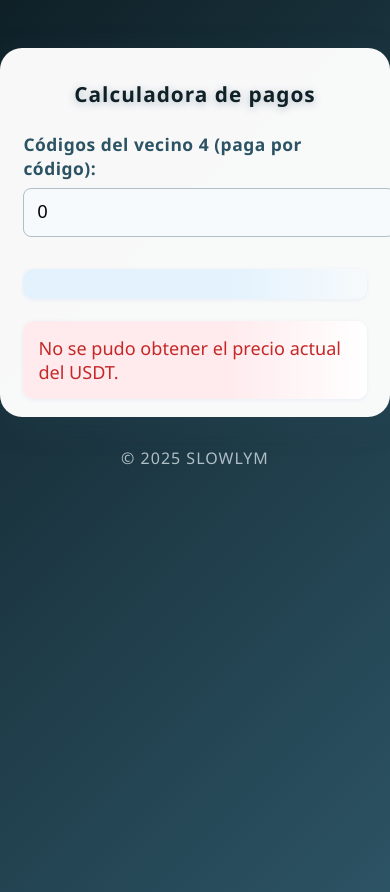
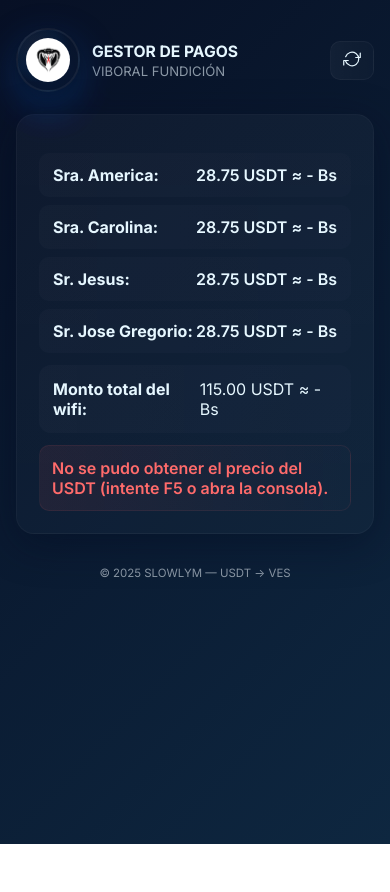
Before and after one commit to slowlym/Starlinkcalc, a plain HTML site: page index.html in a window 390 px wide. After the commit the page ends 844 px from the top, so only its background shows below. Drawn offline with Linux system fonts and the light colour scheme; no server answers.

Commit message:
Add files via upload

```diff
--- /dev/null
+++ b/app.js
@@ -0,0 +1,102 @@
+const pagoMensual = 115;
+const vecinosBase = 4;
+let precioUSDT = null;
+const nombres = [
+    "Sra. America",
+    "Sra. Carolina",
+    "Sr. Jesus",
+    "Sr. Jose Gregorio"
+];
+
+async function fetchCriptoYa() {
+    const url = "https://criptoya.com/api/binancep2p/usdt/ves/1";
+    const res = await fetch(url);
+    if (!res.ok) throw new Error(`CriptoYa HTTP ${res.status}`);
+    return res.json();
+}
+
+async function fetchCoinGeckoUSDTtoUSD() {
+    const url = "https://api.coingecko.com/api/v3/simple/price?ids=tether&vs_currencies=usd";
+    const res = await fetch(url);
+    if (!res.ok) throw new Error(`CoinGecko HTTP ${res.status}`);
+    return res.json();
+}
+
+async function fetchUSDToVES() {
+    // exchangerate.host permite CORS y devuelve rates
+    const url = "https://api.exchangerate.host/latest?base=USD&symbols=VES";
+    const res = await fetch(url);
+    if (!res.ok) throw new Error(`exchangerate.host HTTP ${res.status}`);
+    return res.json();
+}
+
+async function obtenerPrecioUSDT() {
+    try {
+        // Intento 1: CriptoYa (agregador que consulta Binance P2P)
+        const cy = await fetchCriptoYa();
+        if (cy && cy.ask) {
+            precioUSDT = parseFloat(String(cy.ask).replace(/,/g, ''));
+            mostrarPrecioUSDT("CriptoYa (Binance P2P)");
+            console.log("Precio obtenido desde CriptoYa:", precioUSDT, "VES");
+            calcular();
+            return;
+        }
+        throw new Error("CriptoYa no devolvió ask");
+    } catch (errCy) {
+        console.warn("CriptoYa falló o no válido:", errCy.message);
+        // Intento 2: CoinGecko (USDT -> USD) + exchangerate.host (USD -> VES)
+        try {
+            const cg = await fetchCoinGeckoUSDTtoUSD();
+            const ex = await fetchUSDToVES();
+            const usdtUsd = parseFloat(cg?.tether?.usd ?? NaN);
+            const usdToVes = parseFloat(ex?.rates?.VES ?? NaN);
+            if (!Number.isFinite(usdtUsd) || !Number.isFinite(usdToVes)) {
+                throw new Error("Datos inválidos de CoinGecko o exchangerate");
+            }
+            precioUSDT = usdtUsd * usdToVes;
+            mostrarPrecioUSDT("CoinGecko + exchangerate.host (fallback)");
+            console.log("Precio calculado desde CoinGecko+exchangerate:", precioUSDT, "VES (usdtUsd:", usdtUsd, "usdToVes:", usdToVes, ")");
+            calcular();
+            return;
+        } catch (errFallback) {
+            console.error("Fallback falló:", errFallback.message);
+            // Si todo falla, indicar error y calcular sin Bs
+            precioUSDT = null;
+            document.getElementById("usdt-info").style.display = "none";
+            const errEl = document.getElementById("error");
+            errEl.style.display = "block";
+            errEl.textContent = "No se pudo obtener el precio del USDT (intente F5 o abra la consola).";
+            calcular();
+        }
+    }
+}
+
+function mostrarPrecioUSDT(fuente = "") {
+    if (!precioUSDT && precioUSDT !== 0) return;
+    const ahora = new Date();
+    const fechaStr = ahora.toLocaleString("es-VE");
+    const fuenteTxt = fuente ? ` - ${fuente}` : "";
+    const info = document.getElementById("usdt-info");
+    info.style.display = "block";
+    info.innerHTML =
+        `<b>Precio actual del USDT${fuenteTxt}:</b> ${precioUSDT.toLocaleString("es-VE", {minimumFractionDigits:2, maximumFractionDigits:2})} Bs<br>
+         <b>Última actualización:</b> ${fechaStr}`;
+    document.getElementById("error").style.display = "none";
+}
+
+function calcular() {
+    const costoPorVecino = pagoMensual / vecinosBase;
+    let vecinosDiv = "";
+
+    nombres.forEach((nombre) => {
+        const costoBs = precioUSDT ? (costoPorVecino * precioUSDT).toLocaleString("es-VE", {minimumFractionDigits:2, maximumFractionDigits:2}) : "-";
+        vecinosDiv += `<div class="vecino"><b>${nombre}:</b> ${costoPorVecino.toFixed(2)} USDT ≈ ${costoBs} Bs</div>`;
+    });
+
+    document.getElementById("vecinos").innerHTML = vecinosDiv;
+
+    const totalBs = precioUSDT ? (pagoMensual * precioUSDT).toLocaleString("es-VE", {minimumFractionDigits:2, maximumFractionDigits:2}) : "-";
+    document.getElementById("total").innerHTML = `<b>Monto total del wifi:</b> ${pagoMensual.toFixed(2)} USDT ≈ ${totalBs} Bs`;
+}
+
+obtenerPrecioUSDT();
--- a/index.html
+++ b/index.html
@@ -1,202 +1,73 @@
 <!DOCTYPE html>
 <html lang="es">
 <head>
-    <meta charset="UTF-8">
-    <title>Calculadora de pagos</title>
-    <meta name="viewport" content="width=device-width, initial-scale=1">
-    <style>
-        body {
-            background: linear-gradient(135deg, #0f2027 0%, #2c5364 100%);
-            font-family: 'Segoe UI', Arial, sans-serif;
-            margin: 0;
-            padding: 0;
-            min-height: 100vh;
-        }
-        .container {
-            max-width: 440px;
-            margin: 48px auto 24px auto;
-            background: rgba(255,255,255,0.97);
-            border-radius: 22px;
-            box-shadow: 0 8px 32px rgba(44,83,100,0.18);
-            padding: 38px 30px 30px 30px;
-            animation: fadeIn 1.2s;
-        }
-        @keyframes fadeIn {
-            from { opacity: 0; transform: translateY(40px);}
-            to { opacity: 1; transform: translateY(0);}
-        }
-        h1 {
-            text-align: center;
-            color: #0f2027;
-            margin-bottom: 24px;
-            font-size: 2.1em;
-            letter-spacing: 1px;
-            text-shadow: 0 2px 8px #b0bec5;
-        }
-        label {
-            display: block;
-            margin: 22px 0 8px 0;
-            color: #2c5364;
-            font-weight: 600;
-            font-size: 1.09em;
-            letter-spacing: 0.5px;
-        }
-        input[type="number"] {
-            width: 100%;
-            padding: 13px;
-            border-radius: 8px;
-            border: 1.5px solid #b0bec5;
-            font-size: 1.13em;
-            margin-bottom: 10px;
-            transition: border 0.2s, box-shadow 0.2s;
-            background: #f7fafc;
-        }
-        input[type="number"]:focus {
-            border: 1.5px solid #2c5364;
-            outline: none;
-            box-shadow: 0 0 8px #2c536433;
-        }
-        .result, .error {
-            margin-top: 22px;
-            padding: 15px;
-            border-radius: 10px;
-            background: linear-gradient(90deg, #e3f2fd 60%, #f7fafc 100%);
-            color: #1565c0;
-            font-size: 1.13em;
-            box-shadow: 0 1px 4px rgba(21,101,192,0.07);
-            transition: background 0.3s;
-        }
-        .error {
-            background: linear-gradient(90deg, #ffebee 60%, #fff 100%);
-            color: #c62828;
-        }
-        .vecinos {
-            margin-top: 22px;
-        }
-        .vecino {
-            margin-bottom: 12px;
-            padding: 12px 0;
-            border-bottom: 1px solid #e0e0e0;
-            font-size: 1.09em;
-            background: linear-gradient(90deg, #f7fafc 80%, #e3f2fd 100%);
-            border-radius: 7px;
-            box-shadow: 0 1px 4px #e3f2fd44;
-            animation: fadeIn 0.7s;
-        }
-        .vecino:last-child {
-            border-bottom: none;
-        }
-        .footer {
-            text-align: center;
-            margin-top: 30px;
-            color: #b0bec5;
-            font-size: 1em;
-            letter-spacing: 1px;
-        }
-        .highlight {
-            background: linear-gradient(90deg, #cfd8dc 60%, #e3f2fd 100%);
-            color: #0f2027;
-            font-weight: bold;
-            border-left: 4px solid #2c5364;
-            padding-left: 10px;
-        }
-        @media (max-width: 500px) {
-            .container {
-                padding: 18px 6vw 18px 6vw;
-            }
-            h1 {
-                font-size: 1.3em;
-            }
-        }
-        /* Efecto hover */
-        .vecino:hover {
-            background: linear-gradient(90deg, #bbdefb 60%, #e3f2fd 100%);
-            transform: scale(1.02);
-            transition: all 0.2s;
-        }
-    </style>
+    <meta charset="utf-8">
+    <title>VIBORAL FUNDICIÓN — Calculadora</title>
+    <meta name="viewport" content="width=device-width,initial-scale=1">
+    <link href="https://fonts.googleapis.com/css2?family=Inter:wght@300;400;600;700&display=swap" rel="stylesheet">
+    <link rel="stylesheet" href="styles.css">
 </head>
 <body>
-    <div class="container">
-        <h1>Calculadora de pagos</h1>
-        <div id="usdt-info" class="result">Cargando precio USDT...</div>
-        <label for="codigos">Códigos del vecino 4 (paga por código):</label>
-        <input type="number" id="codigos" min="0" value="0">
-        <div id="vecinos" class="vecinos"></div>
-        <div id="total" class="result"></div>
-        <div id="error" class="error" style="display:none;"></div>
-    </div>
-    <div class="footer">
-        &copy; 2025 SLOWLYM
-    </div>
+    <main class="page">
+        <header class="topbar">
+            <div class="brand">
+                <!-- reemplaza por la imagen que adjuntaste: logo-cobra.png -->
+                <img src="logo-cobra.png" alt="Logo Cobra" class="logo-image" width="56" height="56" loading="lazy">
+                <div>
+                    <div class="title">GESTOR DE PAGOS</div>
+                    <div class="subtitle">VIBORAL FUNDICIÓN</div>
+                </div>
+            </div>
+            <button id="refresh-btn" class="btn icon-btn" title="Actualizar precio" aria-label="Actualizar precio">
+                <svg viewBox="0 0 24 24" width="18" height="18" fill="none" stroke="currentColor" stroke-width="1.6" stroke-linecap="round" stroke-linejoin="round"><polyline points="23 4 23 10 17 10"/><polyline points="1 20 1 14 7 14"/><path d="M3.51 9a9 9 0 1 1 0 6"/></svg>
+            </button>
+        </header>
+
+        <section class="panel">
+            <div id="usdt-info" class="price-card result">Cargando precio USDT...</div>
+
+            <div class="cards">
+                <div id="vecinos" class="vecinos"></div>
+                <div id="total" class="result total-card"></div>
+            </div>
+
+            <div id="error" class="error" style="display:none;"></div>
+        </section>
+
+        <footer class="footer">
+            <small>&copy; 2025 SLOWLYM — USDT → VES</small>
+        </footer>
+    </main>
+
+    <script src="app.js"></script>
+
+    <!-- micro-script: enlaza el botón de refrescar con la función existente obtenerPrecioUSDT()
+         añade la animación visual al actualizar -->
     <script>
-        const pagoMensual = 115;
-        const precioPorCodigo = 5;
-        const vecinosBase = 3;
-        let precioUSDT = null;
-        const nombres = [
-            "Sra. America",
-            "Sra. Carolina",
-            "Sr. Jesus",
-            "Sr. Hector"
-        ];
+    (function(){
+        const btn = document.getElementById('refresh-btn');
+        const info = document.getElementById('usdt-info');
+        if (!btn || !info) return;
+        btn.addEventListener('click', () => {
+            // pulso visual en el botón
+            btn.classList.add('btn-press');
+            setTimeout(()=>btn.classList.remove('btn-press'), 220);
 
-        async function obtenerPrecioUSDT() {
-            try {
-                const res = await fetch("https://criptoya.com/api/binancep2p/usdt/ves/1");
-                const data = await res.json();
-                precioUSDT = parseFloat(data.ask);
-                mostrarPrecioUSDT();
-                calcular();
-            } catch (e) {
-                document.getElementById("usdt-info").style.display = "none";
-                document.getElementById("error").style.display = "block";
-                document.getElementById("error").textContent = "No se pudo obtener el precio actual del USDT.";
+            // animación de actualización en la tarjeta de precio
+            info.classList.remove('price-update');
+            // forzar reflow para reiniciar la animación
+            void info.offsetWidth;
+            info.classList.add('price-update');
+
+            // llamar a la función definida en app.js
+            if (typeof obtenerPrecioUSDT === 'function') {
+                obtenerPrecioUSDT();
+            } else {
+                // si app.js aún no se ha cargado o tiene otro nombre, refresca la página
+                console.warn('obtenerPrecioUSDT no encontrada');
             }
-        }
-
-        function mostrarPrecioUSDT() {
-            const ahora = new Date();
-            let fechaStr = ahora.toLocaleString("es-VE");
-            document.getElementById("usdt-info").innerHTML =
-                `<b>Precio actual del USDT:</b> ${precioUSDT.toLocaleString("es-VE", {minimumFractionDigits:2, maximumFractionDigits:2})} Bs<br>
-                <b>Última actualización:</b> ${fechaStr}`;
-        }
-
-        function calcular() {
-            const codigos = parseInt(document.getElementById("codigos").value) || 0;
-            const pagoVecino4 = codigos * precioPorCodigo;
-            // El monto a repartir entre los otros vecinos
-            const montoRestante = pagoMensual - pagoVecino4;
-            let vecinosDiv = "";
-            let costos = [];
-
-            if (montoRestante < 0) {
-                document.getElementById("vecinos").innerHTML = "";
-                document.getElementById("total").innerHTML = "";
-                document.getElementById("error").style.display = "block";
-                document.getElementById("error").textContent = "El monto de códigos supera el total del wifi.";
-                return;
-            } else {
-                document.getElementById("error").style.display = "none";
-            }
-
-            // Cálculo para vecinos 1-3
-            const costoBasePorVecino = montoRestante / vecinosBase;
-            costos = [costoBasePorVecino, costoBasePorVecino, costoBasePorVecino, pagoVecino4];
-
-            costos.forEach((costo, idx) => {
-                let costoBs = precioUSDT ? (costo * precioUSDT).toLocaleString("es-VE", {minimumFractionDigits:2, maximumFractionDigits:2}) : "-";
-                let clase = idx === 3 ? "vecino highlight" : "vecino";
-                vecinosDiv += `<div class="${clase}"><b>${nombres[idx]}:</b> ${costo.toFixed(2)} USDT ≈ ${costoBs} Bs</div>`;
-            });
-            document.getElementById("vecinos").innerHTML = vecinosDiv;
-
-            let totalBs = precioUSDT ? (pagoMensual * precioUSDT).toLocaleString("es-VE", {minimumFractionDigits:2, maximumFractionDigits:2}) : "-";
-            document.getElementById("total").innerHTML = `<b>Monto total del wifi:</b> ${pagoMensual.toFixed(2)} USDT ≈ ${totalBs} Bs`;
-        }
-
-        document.getElementById("codigos").addEventListener("input", calcular);
-
-        obtenerPrecioUSDT();
+        });
+    })();
     </script>
+</body>
+</html>
--- /dev/null
+++ b/styles.css
@@ -0,0 +1,162 @@
+:root{
+    --bg-1:#071025;
+    --bg-2:#0e2740;
+    --card:#ffffffee;
+    --muted:#8b98a6;
+    --accent:#18a0fb;
+    --glass: rgba(255,255,255,0.06);
+    --success:#2ecc71;
+    --danger:#ff6b6b;
+}
+
+*{box-sizing:border-box}
+html,body,#root{height:100%}
+body{
+    margin:0;
+    font-family:Inter, system-ui, -apple-system, "Segoe UI", Roboto, "Helvetica Neue", Arial;
+    background:linear-gradient(135deg,var(--bg-1) 0%, var(--bg-2) 100%);
+    color:#0f1724;
+    -webkit-font-smoothing:antialiased;
+    -moz-osx-font-smoothing:grayscale;
+    padding:28px 16px;
+}
+
+/* Page layout */
+.page{
+    max-width:980px;
+    margin:0 auto;
+    display:flex;
+    flex-direction:column;
+    gap:22px;
+    animation:pageIn .6s ease both;
+}
+
+/* Top bar */
+.topbar{
+    display:flex;
+    align-items:center;
+    justify-content:space-between;
+    gap:12px;
+}
+.brand{display:flex;gap:12px;align-items:center}
+.logo{
+    width:46px;height:46px;border-radius:10px;
+    background:linear-gradient(135deg,#0ea5e9 0%, #2563eb 100%);
+    box-shadow:0 6px 18px rgba(13,71,161,0.32);
+    padding:8px;
+    color:white;
+    flex:0 0 46px;
+}
+.logo-image{
+    width:64px;
+    height:64px;
+    border-radius:50%; /* totalmente redondo */
+    padding:8px; /* espacio alrededor para el fondo circular */
+    background: radial-gradient(circle at 30% 30%, rgba(255,255,255,0.06), rgba(24,160,251,0.06) 40%, transparent 60%);
+    object-fit:cover;
+    box-shadow: 0 14px 40px rgba(13,71,161,0.32), 0 4px 10px rgba(0,0,0,0.35);
+    transform-origin:center;
+    filter: drop-shadow(0 10px 22px rgba(13,71,161,0.22));
+    animation:logoFloat 4.8s ease-in-out infinite;
+    transition: transform .24s ease, box-shadow .24s ease, filter .24s ease;
+    border: 2px solid rgba(255,255,255,0.06);
+}
+/* interacción hover más marcada */
+.logo-image:hover{
+    transform: translateY(-6px) rotate(-6deg) scale(1.06);
+    box-shadow: 0 24px 60px rgba(24,160,251,0.22);
+    filter: drop-shadow(0 18px 36px rgba(24,160,251,0.18));
+}
+.title{font-weight:700;color: #e6f7ff;font-size:1.05rem}
+.subtitle{font-size:0.82rem;color:var(--muted);margin-top:2px}
+
+/* Buttons */
+.btn{
+    border:0;background:transparent;color:#e6f7ff;padding:8px 12px;border-radius:10px;cursor:pointer;
+    transition:transform .18s ease, background .18s ease, box-shadow .18s ease;
+}
+.btn:hover{transform:translateY(-3px); box-shadow:0 8px 22px rgba(2,6,23,0.45)}
+.icon-btn{background: linear-gradient(90deg, rgba(255,255,255,0.04), rgba(255,255,255,0.02));border:1px solid rgba(255,255,255,0.04)}
+
+/* Panel (main card) */
+.panel{
+    background: linear-gradient(180deg, rgba(255,255,255,0.03), rgba(255,255,255,0.02));
+    border-radius:18px;
+    padding:22px;
+    backdrop-filter: blur(8px);
+    box-shadow: 0 10px 40px rgba(3,10,34,0.45);
+    border:1px solid rgba(255,255,255,0.03);
+}
+
+/* Price card */
+.price-card{
+    display:flex;
+    align-items:center;
+    justify-content:space-between;
+    gap:18px;
+    padding:18px;
+    border-radius:14px;
+    background:linear-gradient(90deg, rgba(255,255,255,0.03), rgba(255,255,255,0.01));
+    color:#e6f7ff;
+    font-weight:600;
+    font-size:1rem;
+    box-shadow: inset 0 -1px 0 rgba(255,255,255,0.02);
+    position:relative;
+    overflow:hidden;
+    min-height:64px;
+}
+.price-card::after{
+    content:"";
+    position:absolute;
+    inset:0;
+    background:linear-gradient(90deg, rgba(255,255,255,0.01), rgba(255,255,255,0.02));
+    pointer-events:none;
+}
+.price-card .large{
+    font-size:1.6rem;
+    font-weight:700;
+    letter-spacing:0.6px;
+    color:#fff;
+}
+.price-card small{color:var(--muted);display:block;font-weight:500}
+
+/* Cards area */
+.cards{display:grid;grid-template-columns:1fr; gap:12px; margin-top:16px}
+.total-card{display:flex;align-items:center;justify-content:space-between;padding:14px;border-radius:12px;background:linear-gradient(90deg,#ffffff06,#ffffff03);color:#e6f7ff}
+
+/* Vecinos list */
+.vecinos{display:flex;flex-direction:column;gap:8px}
+.vecino{
+    display:flex;justify-content:space-between;align-items:center;padding:12px 14px;border-radius:10px;
+    background: linear-gradient(90deg, rgba(255,255,255,0.02), rgba(255,255,255,0.01));
+    color:#e6f7ff;font-weight:600;
+    transition: transform .18s ease, box-shadow .18s ease, background .18s ease;
+}
+.vecino:hover{transform:translateY(-4px); box-shadow:0 14px 30px rgba(2,6,23,0.45)}
+.vecino .name{color:#cfefff;font-weight:700}
+.vecino .amount{color:#f1f8ff;font-variant-numeric: tabular-nums;}
+
+/* Error */
+.error{
+    margin-top:12px;padding:12px;border-radius:10px;background:linear-gradient(90deg, rgba(255,100,100,0.08), rgba(255,255,255,0.01));
+    color:var(--danger);font-weight:600;border:1px solid rgba(255,100,100,0.08);
+}
+
+/* Footer */
+.footer{text-align:center;color:var(--muted);font-size:0.86rem;padding:8px 0}
+
+/* Animations */
+@keyframes pageIn { from { transform: translateY(8px); opacity:0 } to { transform:none; opacity:1 } }
+@keyframes pop { 0%{transform:scale(.98)}60%{transform:scale(1.02)}100%{transform:none} }
+.price-update { animation: pop .48s cubic-bezier(.2,.8,.2,1); }
+
+/* Responsive */
+@media (min-width:720px){
+    .cards{grid-template-columns: 1fr 320px}
+    .price-card{min-height:78px}
+}
+
+@media (max-width:420px){
+    .brand .title{font-size:0.98rem}
+    .price-card .large{font-size:1.2rem}
+}
```
Also changed, not shown: logo-cobra.png (added).
